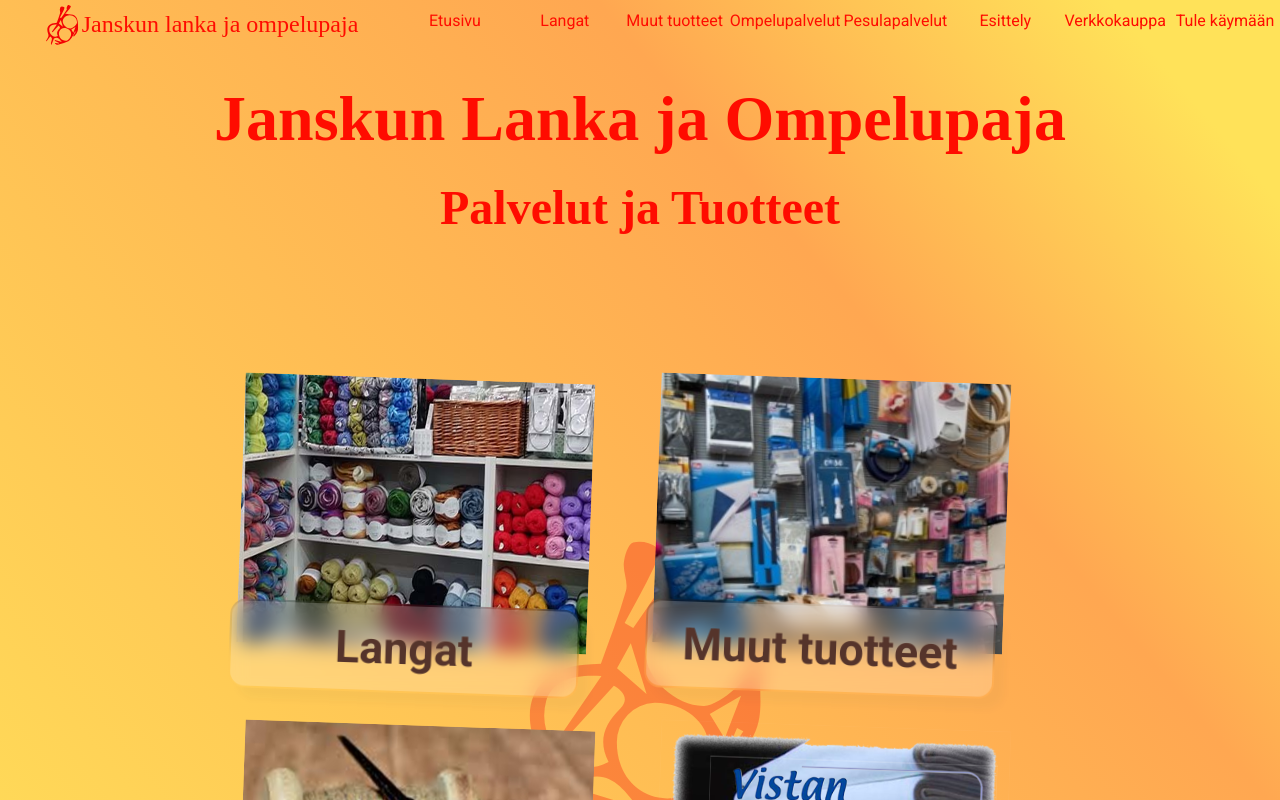
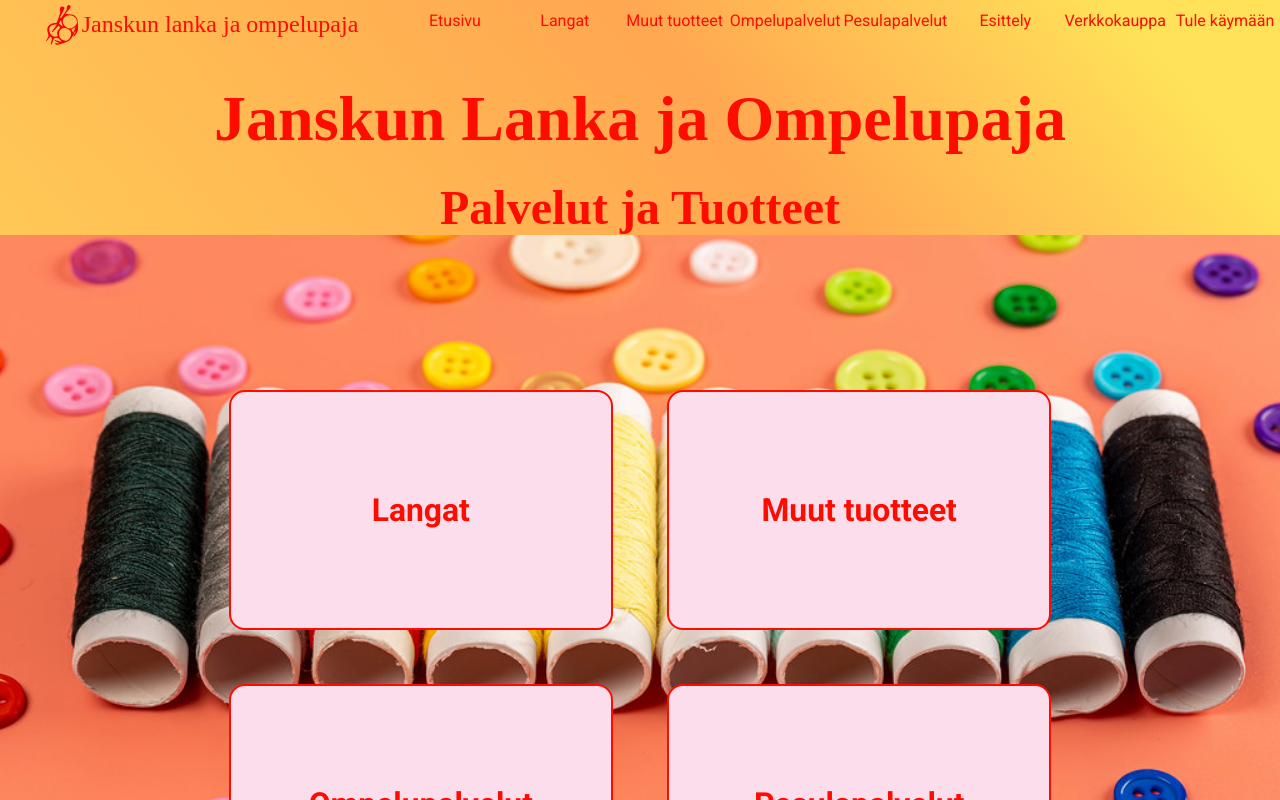
Before and after one commit to LinkinWD/janskunkoodi, a Next.js app: page /tutustupalveluihin in a window 1280 px wide. Shown: the top 800 px of the page. Built offline with nearby package versions, Linux system fonts and the light colour scheme; a web font is replaced by a local one.

Commit message:
stylattu footer kuntoon, tehdää tutustu osaa uusiksi. Imporant kokeilu sliderissä

```diff
--- a/components/Navbar.js
+++ b/components/Navbar.js
@@ -1,4 +1,4 @@
-import { useState, useRef } from 'react';
+import { useState } from 'react';
 import { GiSewingNeedle } from 'react-icons/gi';
 
 import Image from 'next/image';
--- a/components/PalvelutJaTuotteet.js
+++ b/components/PalvelutJaTuotteet.js
@@ -3,14 +3,14 @@ import Link from 'next/link';
 import styled from '../styles/palvelutjatuotteet.module.css';
 
 export default function PalvelutJaTuotteet({ data }) {
-	const { title, img, link } = data;
+	const { title, img, link, id } = data;
 	return (
 		<Link href={link}>
 			<article className={styled.article}>
-				<div className={styled.imagewrapper}>
+				{/* <div className={styled.imagewrapper}>
 					<Image src={img} width={350} height={270} alt="palvelutkuva" />
-				</div>
-				<div className={styled.title_container}>
+				</div> */}
+				<div className={styled.div}>
 					<h3 className={styled.title}>{title}</h3>
 				</div>
 			</article>
--- a/data.js
+++ b/data.js
@@ -1,24 +1,24 @@
 export const palvelutJaTuotteet = [
 	{
-		id: 1,
+		id: 'yksi',
 		title: 'Langat',
 		img: '/images/muut/langat.jpg',
 		link: '/langat'
 	},
 	{
-		id: 2,
+		id: 'kaksi',
 		title: 'Muut tuotteet',
 		img: '/images/muut/muuttuoutteet.jpg',
 		link: '/muuttuotteet'
 	},
 	{
-		id: 3,
+		id: 'kolme',
 		title: 'Ompelupalvelut',
 		img: '/images/muut/ompelu.jfif',
 		link: '/ompelupalvelut'
 	},
 	{
-		id: 4,
+		id: 'nelja',
 		title: 'Pesulapalvelut',
 		img: '/images/muut/vistakuva.png',
 		link: '/pesulapalvelut'
--- a/pages/ompelupalvelut.js
+++ b/pages/ompelupalvelut.js
@@ -1,6 +1,6 @@
 import Head from 'next/head';
 import Otsikko from '../components/Otsikko';
-import Image from 'next/image';
+
 import styled from '../styles/esittelyjapalvelut.module.css';
 
 export default function ompelupalvelut() {
@@ -14,7 +14,6 @@ export default function ompelupalvelut() {
 				<div className={styled.div}>
 					<video autoPlay loop style={{ width: '500px', height: '450px' }}>
 						<source src="/images/muut/video.mp4" type="video/mp4" />
-						{/* Video kuvaajalta cottonbro palvelusta Pexels */}
 					</video>
 				</div>
 				<div className={styled.div}>
--- a/pages/otayhteytta.js
+++ b/pages/otayhteytta.js
@@ -1,4 +1,3 @@
-import Image from 'next/image';
 import Head from 'next/head';
 import Otsikko from '../components/Otsikko';
 import styled from '../styles/otayhteytta.module.css';
--- a/pages/tutustupalveluihin.js
+++ b/pages/tutustupalveluihin.js
@@ -6,7 +6,7 @@ import styled from '../styles/tutustupalveluihin.module.css';
 
 export default function tutustupalveluihin() {
 	return (
-		<section>
+		<section className={styled.section}>
 			<Head>
 				<title>Palvelut ja tuotteet</title>
 			</Head>
--- a/styles/footer.module.css
+++ b/styles/footer.module.css
@@ -1,32 +1,38 @@
 .footer {
 	color: var(--janskunpunainen);
-
 	min-height: 200px;
 	line-height: 1.8rem;
 	background: rgb(255, 226, 89);
 	background: linear-gradient(230deg, rgba(255, 226, 89, 1) 7%, rgba(255, 167, 81, 1) 28%);
+	height: auto;
+	font-size: 1.5rem;
 }
 .firma {
 	display: flex;
 	justify-content: space-evenly;
 	align-items: center;
 	flex-wrap: wrap;
+	height: 100%;
 }
 .div {
 	text-align: center;
-	font-size: 1.5rem;
 	color: var(--oakcolor);
 	font-weight: 700;
+	margin-top: 2em;
+	height: 50px;
+}
+.div:last-child {
+	margin-bottom: 1em;
 }
 .imagediv {
 	display: flex;
 	justify-content: space-evenly;
 	align-items: center;
-	margin-top: 10px;
+	padding-top: 10px;
 }
 .contentful {
 	align-items: center;
-	padding-bottom: 1em;
+
 	display: flex;
 	justify-content: center;
 	align-items: center;
@@ -35,14 +41,15 @@
 
 @media only screen and (max-width: 800px) {
 	.footer p {
-		font-size: 1rem;
+		font-size: 1.2rem;
 
 		line-height: 1.4rem;
 	}
 	.div {
 		margin-top: 1em;
 	}
-	.div:last-child {
-		margin-bottom: 1em;
+
+	.contentful {
+		padding-bottom: 4em;
 	}
 }
--- a/styles/palvelutjatuotteet.module.css
+++ b/styles/palvelutjatuotteet.module.css
@@ -1,58 +1,35 @@
 .article {
+	background-color: var(--janskunvaaleanpunainen);
+	width: 300px;
+	height: 100px;
+	margin: 1em;
+	border-radius: 1rem;
 	display: flex;
 	justify-content: center;
 	align-items: center;
-	flex-direction: row;
-	margin: 1em;
-	transition: var(--transition);
+	color: var(--janskunpunainen);
+	font-size: 1.7rem;
+	border: 2px solid var(--janskunpunainen);
+	animation-name: animaatio;
+	animation-duration: 1.5s;
 }
-.imagewrapper {
-	width: 30vw;
+@keyframes animaatio {
+	0% {
+		transform: translateY(700px);
+	}
+	100% {
+		transform: translateY(0px);
+	}
 }
-.title_container {
-	background: rgba(255, 255, 255, 0.2);
-	display: inline-block;
-	padding: 1em;
-	width: 40vw;
-	max-width: 350px;
-
-	z-index: 1;
-	position: relative;
-	backdrop-filter: blur(10px);
-	border: solid 2px transparent;
-	background-clip: padding-box;
-	box-shadow: 10px 10px 10px rgba(46, 54, 68, 0.03);
-	text-align: center;
-	margin-left: -3em;
-	border-radius: 1em;
+@media only screen and (min-width: 730px) {
+	.article {
+		height: 20vh;
+	}
 }
 
-.title {
-	font-size: clamp(1rem, 3.5vw, 2.8rem);
-}
-
-@media only screen and (min-width: 700px) {
+@media only screen and (min-width: 1100px) {
 	.article {
-		transform: rotateZ(2deg);
-		flex-direction: column;
-	}
-	.article:hover {
-		transform: rotateZ(0deg);
-	}
-	.title_container {
-		background: rgba(255, 255, 255, 0.2);
-		display: inline-block;
-		padding: 1em;
-		width: 100%;
-		max-width: 350px;
-		z-index: 1;
-		position: relative;
-		backdrop-filter: blur(10px);
-		border: solid 2px transparent;
-		background-clip: padding-box;
-		box-shadow: 10px 10px 10px rgba(46, 54, 68, 0.03);
-		text-align: center;
-		margin-top: -3em;
-		border-radius: 1em;
+		width: 30vw;
+		height: 30vh;
 	}
 }
--- a/styles/tutustupalveluihin.module.css
+++ b/styles/tutustupalveluihin.module.css
@@ -1,12 +1,26 @@
+.section {
+}
+
 .div {
 	display: flex;
 	flex-wrap: wrap;
 	color: var(--oakcolor);
 	align-items: center;
 	justify-content: center;
+	background-image: url('/images/muut/ompelutausta.jpg');
+	background-position: center;
+	background-size: cover;
 }
+
+@media only screen and (min-width: 730px) {
+	.div {
+		min-height: 60vh;
+	}
+}
+
 @media only screen and (min-width: 1100px) {
 	.div {
 		padding: 10vw;
+		min-height: 40vh;
 	}
 }
```
Also changed, not shown: components/Slider.js (+14 -2 lines), public/images/muut/ompelutausta.jpg (added), public/images/muut/vista.jpg (deleted).
